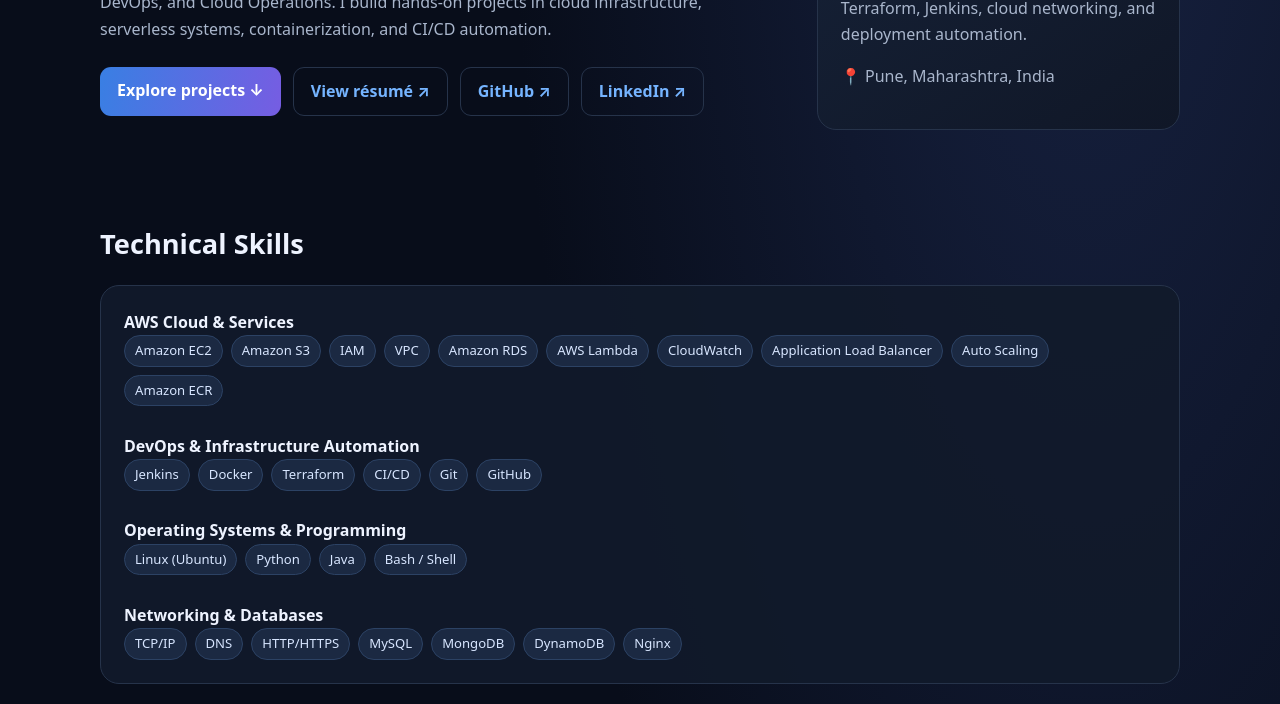
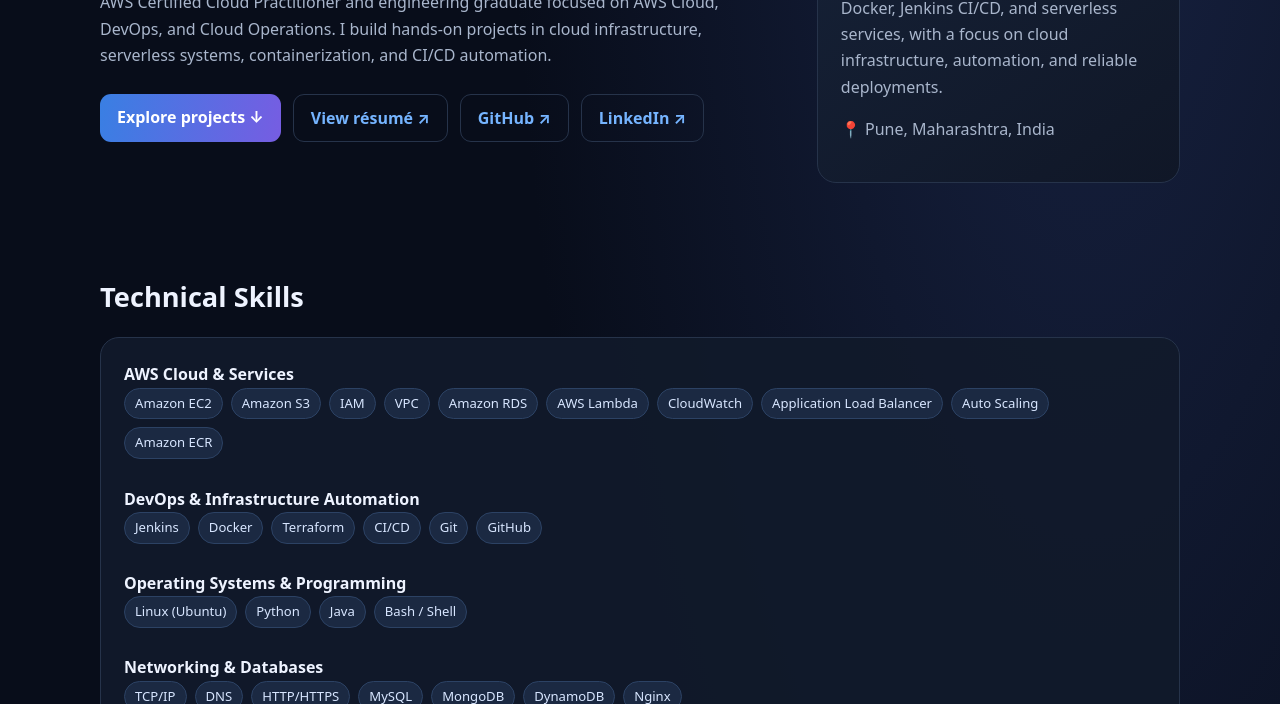
Before and after one commit to nikhilmastud/nikhilmastud, a plain HTML site: page index.html in a window 1280 px wide. Shown: the part 396-1100 px from the top of the page. Drawn offline with Linux system fonts and the light colour scheme.

Commit message:
Refresh portfolio current focus

```diff
--- a/index.html
+++ b/index.html
@@ -19,7 +19,7 @@ section{padding:34px 0}h2{font-size:1.7rem;margin:0 0 18px}.grid{display:grid;gr
 <nav><a class="brand" href="#">NM<span style="color:var(--blue)">.</span></a><div class="navlinks"><a href="#about">About</a><a href="#skills">Skills</a><a href="#experience">Experience</a><a href="#projects">Projects</a><a href="#certifications">Certifications</a><a href="#contact">Contact</a></div></nav>
 <header class="hero" id="about">
 <div><div class="eyebrow">AWS Cloud · DevOps · Cloud Operations</div><h1>Hi, I'm <span>Nikhil Mastud</span></h1><p class="lead">AWS Certified Cloud Practitioner and engineering graduate focused on AWS Cloud, DevOps, and Cloud Operations. I build hands-on projects in cloud infrastructure, serverless systems, containerization, and CI/CD automation.</p><div class="actions"><a class="btn primary" href="#projects">Explore projects ↓</a><a class="btn" href="Nikhil-Mastud-Resume.pdf" target="_blank" rel="noopener">View résumé ↗</a><a class="btn" href="https://github.com/nikhilmastud" target="_blank" rel="noopener">GitHub ↗</a><a class="btn" href="https://linkedin.com/in/nikhilmastud" target="_blank" rel="noopener">LinkedIn ↗</a></div></div>
-<aside class="hero-card"><img class="profile-photo" src="profile.png" alt="Portrait of Nikhil Mastud"><div class="eyebrow">Current focus</div><strong>AWS + Infrastructure as Code</strong><p>Practical work with Linux, Docker, Terraform, Jenkins, cloud networking, and deployment automation.</p><p>📍 Pune, Maharashtra, India</p></aside>
+<aside class="hero-card"><img class="profile-photo" src="profile.png" alt="Portrait of Nikhil Mastud"><div class="eyebrow">Current focus</div><strong>AWS Cloud Engineering &amp; DevOps</strong><p>Building AWS solutions with Terraform, Docker, Jenkins CI/CD, and serverless services, with a focus on cloud infrastructure, automation, and reliable deployments.</p><p>📍 Pune, Maharashtra, India</p></aside>
 </header>
 <section id="skills"><h2>Technical Skills</h2><div class="card"><b>AWS Cloud &amp; Services</b><div class="skills"><span class="tag">Amazon EC2</span><span class="tag">Amazon S3</span><span class="tag">IAM</span><span class="tag">VPC</span><span class="tag">Amazon RDS</span><span class="tag">AWS Lambda</span><span class="tag">CloudWatch</span><span class="tag">Application Load Balancer</span><span class="tag">Auto Scaling</span><span class="tag">Amazon ECR</span></div><br><b>DevOps &amp; Infrastructure Automation</b><div class="skills"><span class="tag">Jenkins</span><span class="tag">Docker</span><span class="tag">Terraform</span><span class="tag">CI/CD</span><span class="tag">Git</span><span class="tag">GitHub</span></div><br><b>Operating Systems &amp; Programming</b><div class="skills"><span class="tag">Linux (Ubuntu)</span><span class="tag">Python</span><span class="tag">Java</span><span class="tag">Bash / Shell</span></div><br><b>Networking &amp; Databases</b><div class="skills"><span class="tag">TCP/IP</span><span class="tag">DNS</span><span class="tag">HTTP/HTTPS</span><span class="tag">MySQL</span><span class="tag">MongoDB</span><span class="tag">DynamoDB</span><span class="tag">Nginx</span></div></div></section>
 <section id="experience"><h2>Experience</h2><div class="grid">
```
